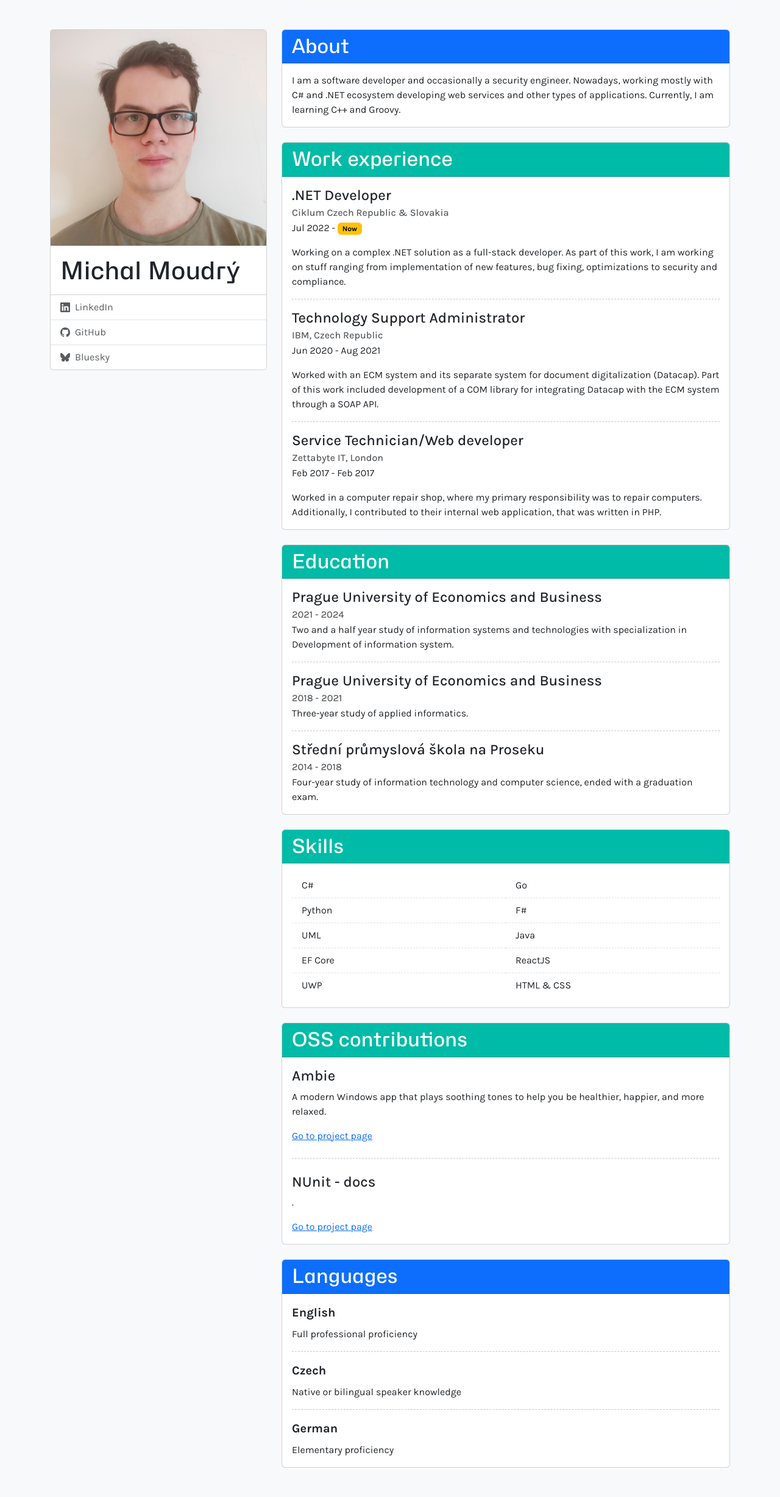
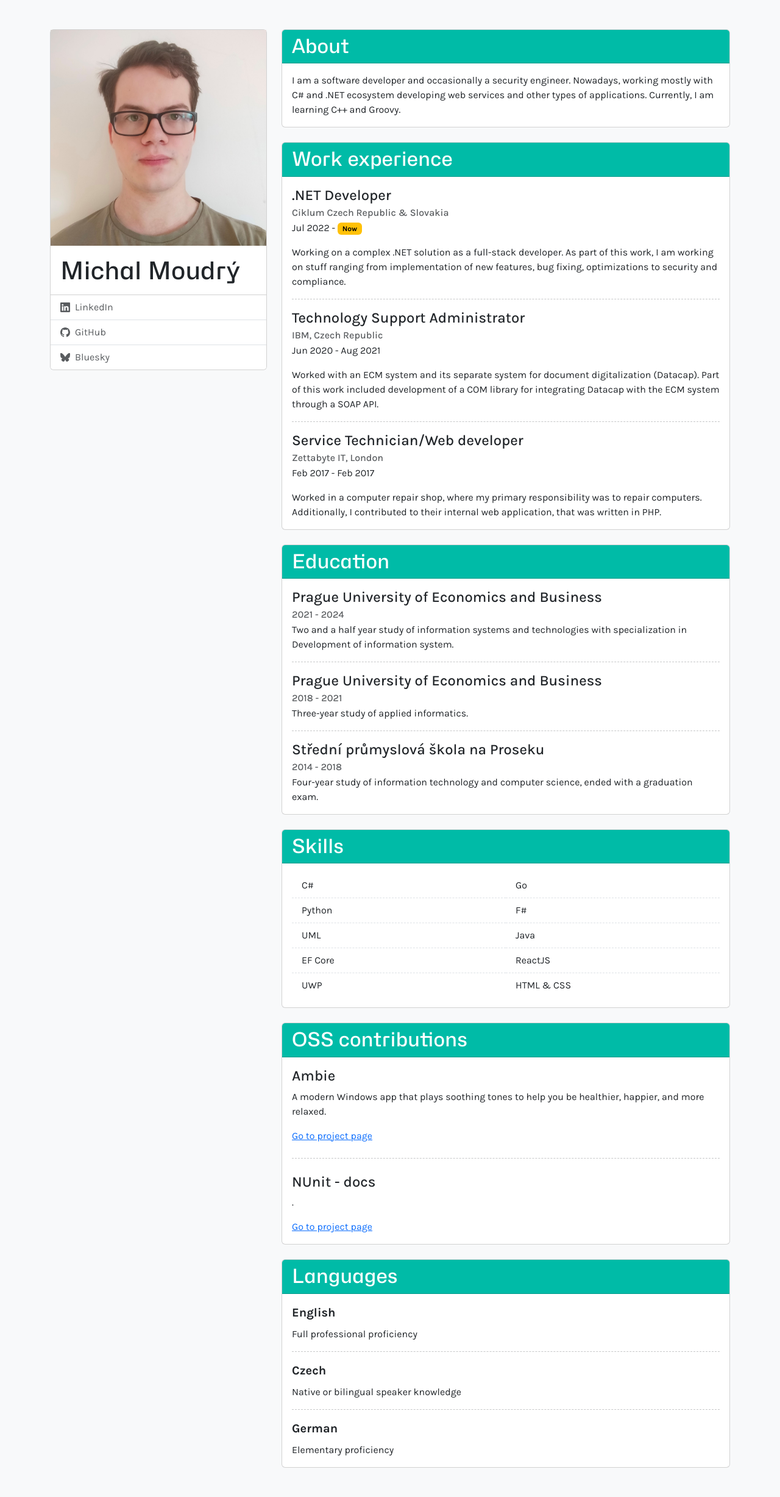
Before and after one commit to MichalMoudry/michalmoudry.github.io, a Jekyll site: the page built from index.html, in a window 1280 px wide. Shown: the whole page at 61% size. Built offline with Jekyll 4.4.1, drawn with Linux system fonts in a browser that asks for light colours.

Commit message:
Card header color fix

```diff
--- a/index.html
+++ b/index.html
@@ -48,7 +48,7 @@ layout: default
 
         <div class="col">
             <div class="card mt-4 mt-lg-0">
-                <div class="card-header text-bg-primary">
+                <div class="card-header">
                     <h2 class="mb-0">About</h2>
                 </div>
                 <div class="card-body">
@@ -78,7 +78,7 @@ layout: default
             </div>
 
             <div class="card mt-4">
-                <div class="card-header text-bg-primary">
+                <div class="card-header">
                     <h2 class="mb-0">Languages</h2>
                 </div>
                 <div class="card-body">
```
